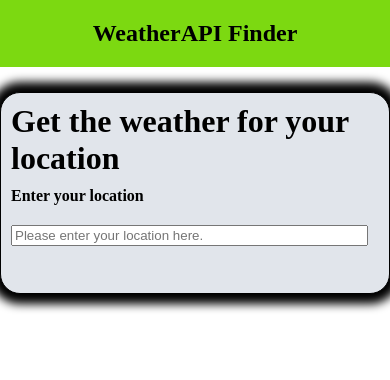
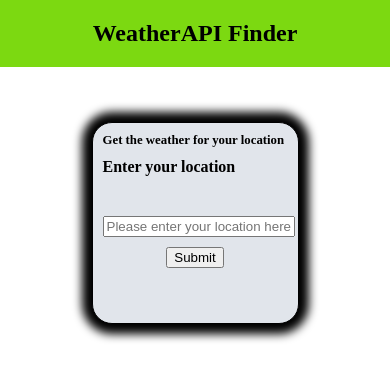
Before and after one commit to mleblanc94/WeatherAPI-Finder, a plain HTML site: page index.html in a window 390 px wide. Drawn offline with Linux system fonts and the light colour scheme.

Commit message:
further changes to html and css

```diff
--- a/index.html
+++ b/index.html
@@ -13,6 +13,7 @@
             <h1>Get the weather for your location</h1>
             <h4>Enter your location</h4>
             <input class="city-input" placeholder="Please enter your location here.">
+            <div class="button-class"><button>Submit</button></div>
         </div>
         </div>
     </body>
--- a/style.css
+++ b/style.css
@@ -21,7 +21,7 @@ nav {
     display: flex;
     justify-content: center;
     align-items: center;
-    margin-top: 25px;
+    margin-top: 55px;
 }
 
 h1, h4, input {
@@ -30,6 +30,7 @@ h1, h4, input {
 
 input {
     width: 90%;
+    margin-top: 30px;
 }
 
 .search-box {
@@ -41,3 +42,13 @@ input {
     box-shadow: 0 0 10px 10px black;
     background-color: #e1e5eb;
 }
+
+.button-class {
+    text-align: center;
+}
+
+@media only screen and (max-width: 500px) {
+    h1 {
+      font-size: .8rem;
+    }
+  }
```
